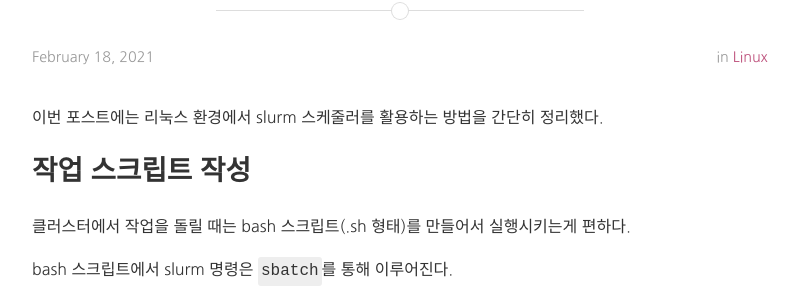
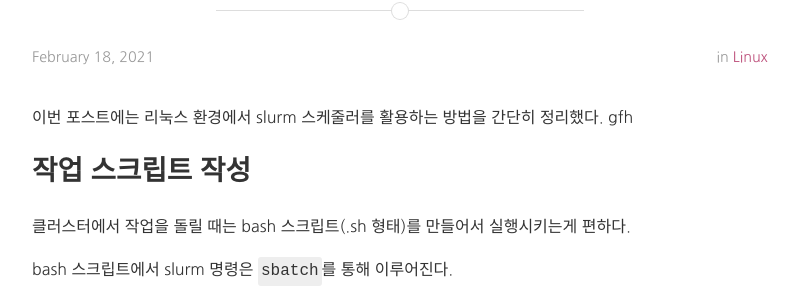
Before and after one commit to doheejin/doheejin.github.io, a Jekyll site: the page built from _posts/2021-02-19-linux-slurm.md, in a window 1280 px wide and 900 px high. Shown: the part 240-540 px from the top of the window, without its empty margins (240-1039 px from the left). Built offline with Jekyll 4.4.1, drawn with Linux system fonts in a browser that asks for light colours; nearby versions of some CDN libraries; comment, search, counter and statistics services are not loaded.

Commit message:
add file

```diff
--- a/_posts/2021-02-19-linux-slurm.md
+++ b/_posts/2021-02-19-linux-slurm.md
@@ -7,7 +7,7 @@ categories: linux
 tags:	linux envs slurm cluster
 ---
 
-이번 포스트에는 리눅스 환경에서 slurm 스케줄러를 활용하는 방법을 간단히 정리했다.
+이번 포스트에는 리눅스 환경에서 slurm 스케줄러를 활용하는 방법을 간단히 정리했다. gfh
 
 ## 작업 스크립트 작성
 클러스터에서 작업을 돌릴 때는 bash 스크립트(.sh 형태)를 만들어서 실행시키는게 편하다.
```
Also changed, not shown: _posts/2021-02-19-linux.md (added, +8 -0 lines).
